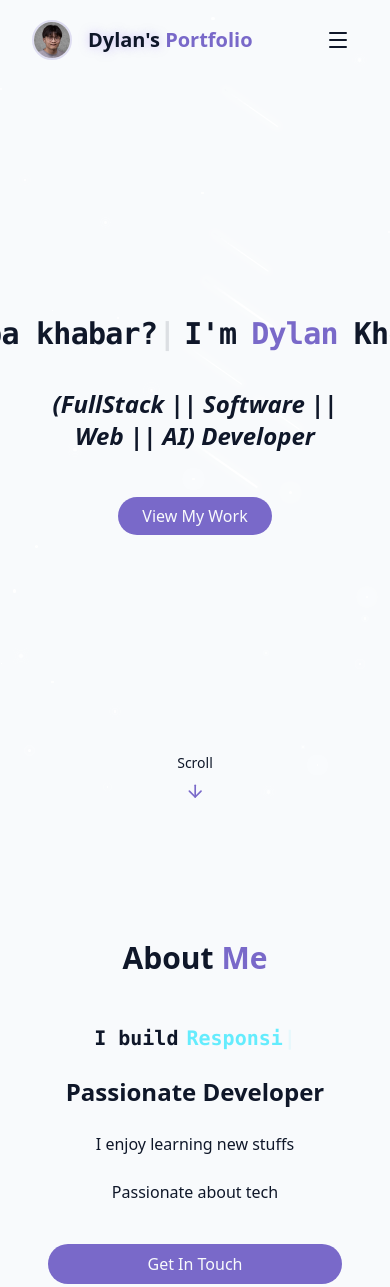
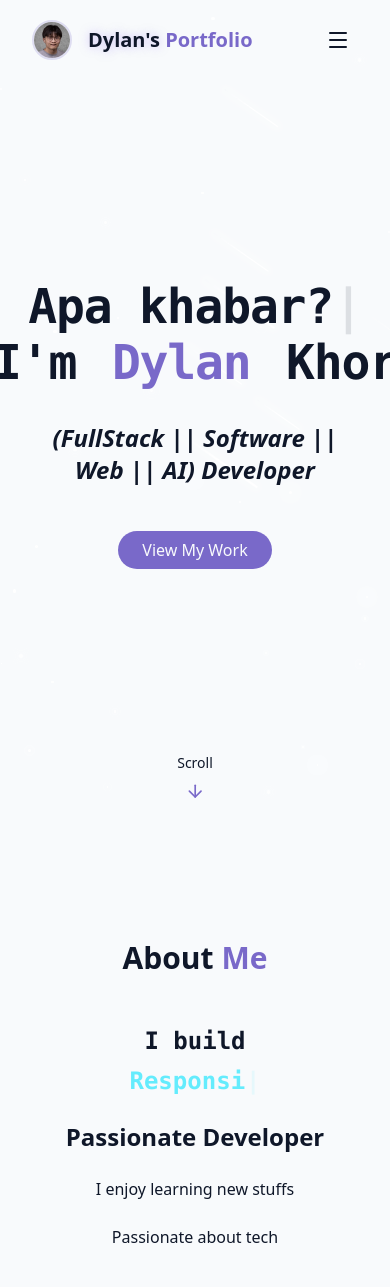
Before and after one commit to dkhor2003/Portfolio, a React (Vite) app: page / in a window 390 px wide. Shown: the top 1287 px of the page. Built offline with nearby package versions, Linux system fonts and the light colour scheme.

Commit message:
Add two liners response in mobile

```diff
--- a/src/components/AboutSection.jsx
+++ b/src/components/AboutSection.jsx
@@ -11,15 +11,18 @@ export const AboutSection = () => {
                     About <span className="text-primary">Me</span>
                 </h2>
 
-                <h3 className={cn(
-                    "text-xl md:text-2xl font-bold flex items-center justify-center gap-2",
+                <div className={cn(
+                    "text-2xl font-bold flex flex-col md:flex-row items-center justify-center gap-2",
                     "text-muted-foreground mx-auto opacity-0 animate-fade-in-delay-3 pb-6"
                 )}>
+                    <div>
                         <span className={cn(
                             "font-mono"
                         )}>
                             I build
                         </span>
+                    </div>
+                    <div>
                         <span className="text-cyan-300/90 font-mono">
                         <Typewriter options={{
                             strings: ["Interactive UI",
@@ -35,7 +38,8 @@ export const AboutSection = () => {
                             pauseFor: 1000
                         }}/>
                         </span>
-                </h3>
+                    </div>
+                </div>
 
                 <div className="grid grid-cols-1 md:grid-cols-2 gap-12 items-center">
                     <div className="space-y-6">
--- a/src/components/HomeSection.jsx
+++ b/src/components/HomeSection.jsx
@@ -10,7 +10,9 @@ export const HomeSection = () => {
       >
         <div className="container max-w-4xl mx-auto text-center z-10">
           <div className="space-y-9">
-            <h1 className="text-3xl md:text-5xl font-bold font-mono tracking-tight flex items-center justify-center gap-2 whitespace-nowrap">
+
+            <div className="text-5xl font-bold font-mono tracking-tight flex flex-col md:flex-row items-center justify-center gap-2 whitespace-nowrap">
+              <div>
                 <span className="opacity-0 animate-fade-in">
                     <Typewriter options={{
                       strings: ["Hi,", "你好,", "Apa khabar?", "こんにちは、"],
@@ -21,10 +23,13 @@ export const HomeSection = () => {
                       pauseFor: 1500
                     }}/>
                 </span>
+              </div>
+              <div>
                 <span className="opacity-0 animate-fade-in">I'm</span>
                 <span className="text-primary mx-2 opacity-0 animate-fade-in-delay-1"> Dylan</span>
                 <span className="text-gradient opacity-0 animate-fade-in-delay-2"> Khor</span>
-            </h1>
+              </div>
+            </div>
 
 
             <h3 className={cn(
```
Lines whose indentation alone changed are shown as unchanged.
